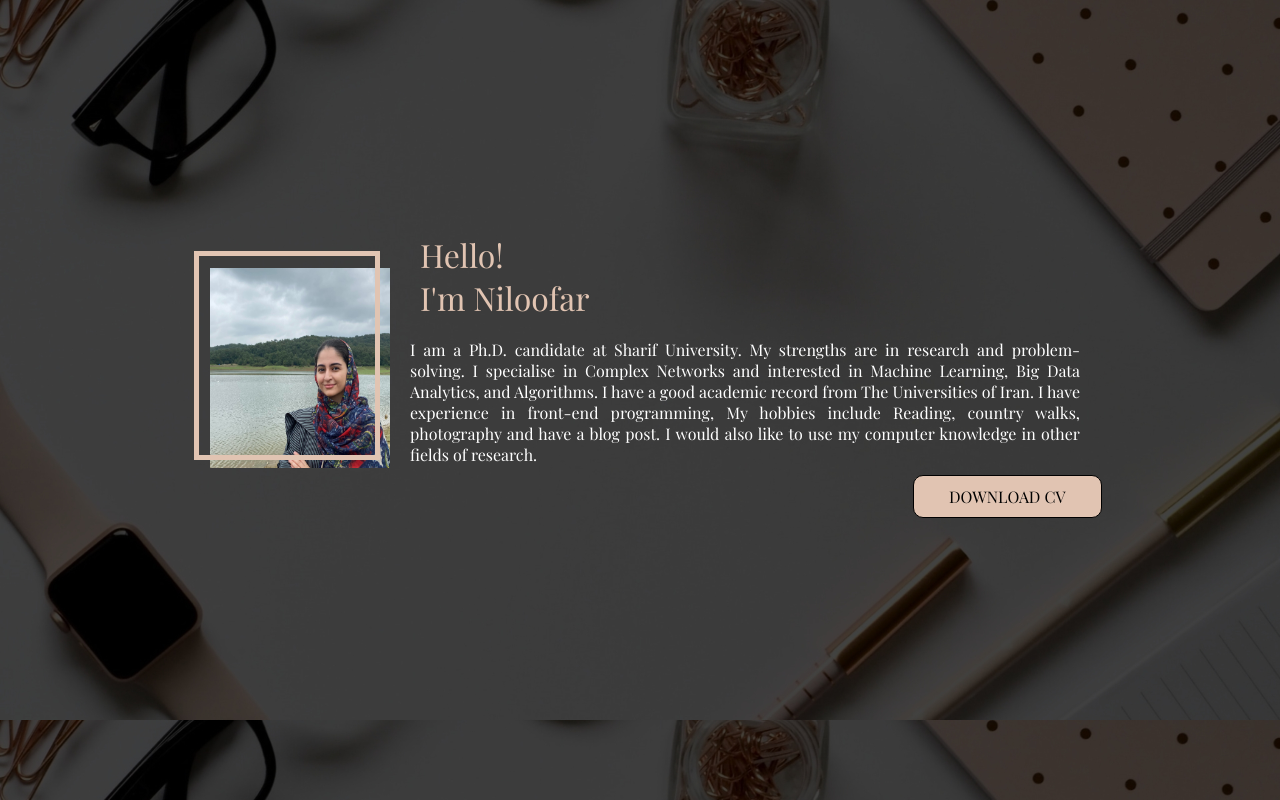
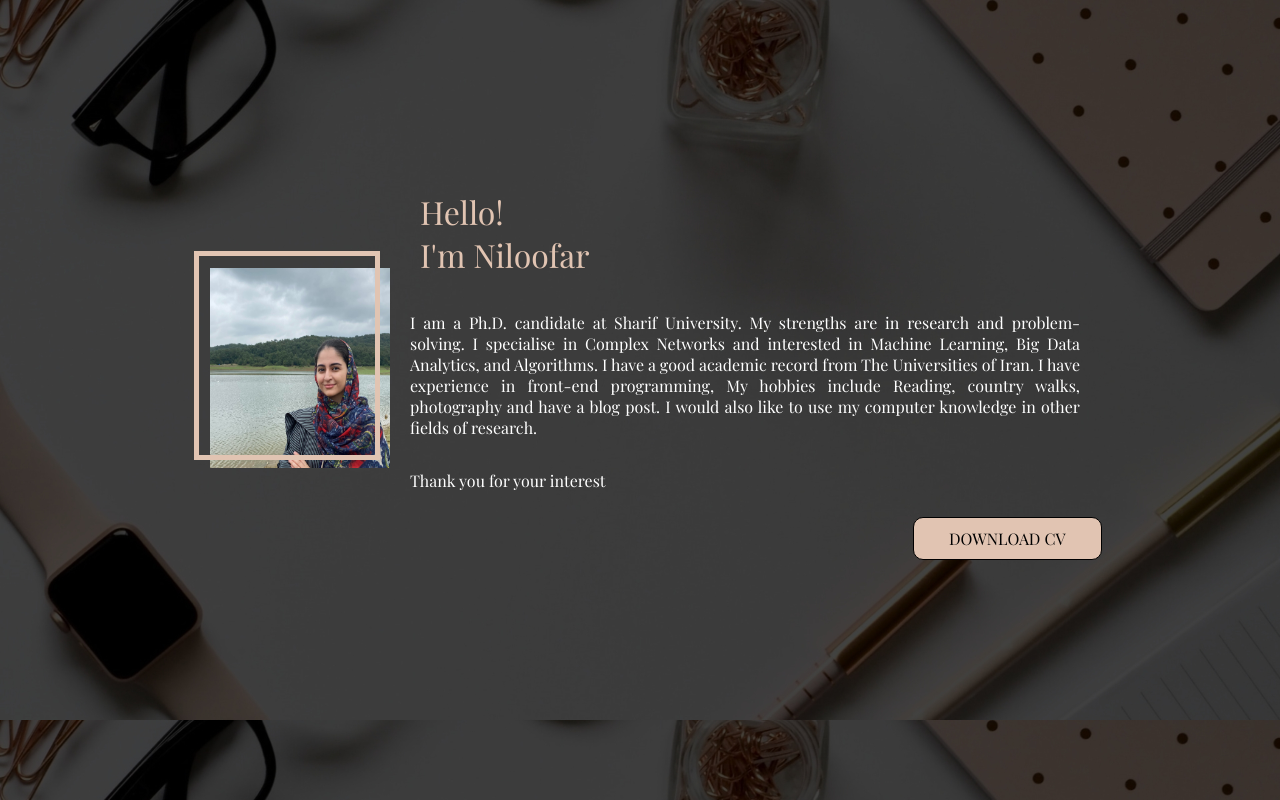
Before and after one commit to narzk/niloofararazkhani, a React (Create React App) app: page / in a window 1280 px wide. Built offline with nearby package versions, Linux system fonts and the light colour scheme.

Commit message:
add a sentence

```diff
--- a/src/components/Aboutme.js
+++ b/src/components/Aboutme.js
@@ -15,7 +15,7 @@ function Aboutme() {
           Hello! <br />
           I'm Niloofar
         </div>
-        <div>
+        <p>
           I am a Ph.D. candidate at Sharif University. My strengths are in
           research and problem-solving. I specialise in Complex Networks and
           interested in Machine Learning, Big Data Analytics, and Algorithms. I
@@ -23,7 +23,8 @@ function Aboutme() {
           experience in front-end programming, My hobbies include Reading,
           country walks, photography and have a blog post. I would also like to use
           my computer knowledge in other fields of research.
-        </div>
+        </p>
+        <p>Thank you for your interest</p>
         <a href={pdf} download>
           DOWNLOAD CV
         </a>
```
